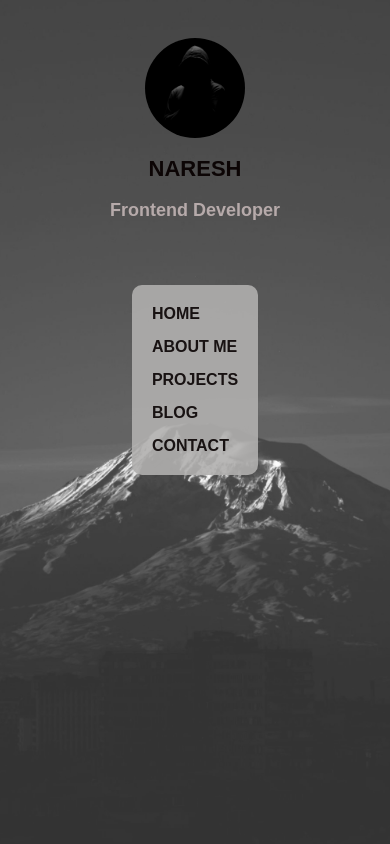
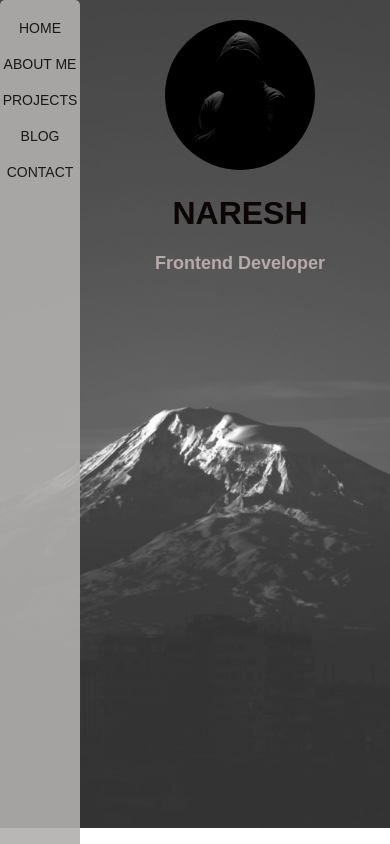
Before and after one commit to Naresh2207/eazybyts-portfolio, a React (Create React App) app: page / in a window 390 px wide. Built offline with nearby package versions, Linux system fonts and the light colour scheme.

Commit message:
Made Home page mobile responsive

```diff
--- a/src/components/Home.js
+++ b/src/components/Home.js
@@ -1,6 +1,6 @@
 import React from "react";
 import { Link } from "react-router-dom";
-import "../style/Home.css";
+import "../style/Home.css"; // Make sure this path matches your CSS file
 
 const Home = () => {
   return (
@@ -8,7 +8,7 @@ const Home = () => {
       {/* Background */}
       <div className="background"></div>
 
-      {/* Personal Section */}
+      {/* Personal */}
       <div className="personal">
         <img src="/Dark-Black-pfp.jpg" alt="profile pic" />
         <h1>NARESH</h1>
--- a/src/style/Home.css
+++ b/src/style/Home.css
@@ -1,24 +1,16 @@
-/* Background Image */
+/* Background stays the same */
 .background {
   background-image: url("./bk8.jpg");
   background-size: cover;
   background-position: center;
   position: fixed;
-  inset: 0;
-  width: 100vw;
-  height: 100vh;
+  top: -16px;
+  left: 0;
+  right: 0;
+  width: 100%;
+  height: 100%;
   opacity: 0.8;
   z-index: -1;
-}
-
-/* Wrap layout */
-.wrap {
-  display: flex;
-  flex-direction: row;
-  justify-content: space-between;
-  align-items: center;
-  padding: 20px;
-  flex-wrap: wrap;
 }
 
 /* Personal Section */
@@ -28,75 +20,81 @@
 }
 
 .personal > img {
-  width: 120px;
-  height: 120px;
-  border-radius: 50%;
-  object-fit: cover;
+  width: 11%;
+  border-radius: 85%;
+  margin-top: 0%;
 }
 
 .personal > h1 {
   color: rgb(12, 5, 5);
-  font-size: 28px;
 }
 
 .personal > h3 {
   color: rgb(182, 170, 170);
-  font-size: 20px;
+  font-size: 25px;
 }
 
 /* Sidebar */
-.sidebar {
-  display: flex;
-  justify-content: center;
-  width: 100%;
-  margin-top: 30px;
-}
-
 .sidebar > ul {
   display: flex;
-  flex-direction: row;
-  flex-wrap: wrap;
-  gap: 20px;
-  background-color: rgba(177, 176, 174, 0.9);
+  flex-direction: column;
+  gap: 50px;
+  background-color: rgb(177, 176, 174);
+  width: 100px;
+  height: 98%;
   list-style-type: none;
-  padding: 15px 25px;
-  border-radius: 10px;
-  opacity: 1;
+  position: absolute;
+  top: -16px;
+  left: 0;
+  padding: 5%;
+  border-radius: 5px;
+  opacity: 0.5;
+  cursor: pointer;
 }
 
 .sidebar > ul > li > a {
   color: rgb(24, 18, 18);
   text-decoration: none;
-  font-weight: bold;
 }
 
 .sidebar > ul > li > a:hover {
   color: yellow;
 }
 
-/* Mobile Responsive */
+/* ------------------------------ */
+/* 📱 MOBILE RESPONSIVE SECTION  */
+/* ------------------------------ */
 @media screen and (max-width: 768px) {
-  .wrap {
-    flex-direction: row;
-     align-items: center;
+  .sidebar > ul {
+    position: fixed;
+    left: 0;
+    top: -16;
+    bottom: 0;
+    width: 80px;
+    height: 100vh;
+    flex-direction: column;
+    justify-content: flex-start;
+    align-items: center;
+    gap: 20px;
+    padding: 20px 0;
+    overflow-y: auto;
+    opacity: 0.9;
+  }
+
+  .personal {
+    margin-left: 90px; /* push personal section right */
   }
 
   .personal > img {
-    width: 100px;
-    height: 100px;
-  }
-
-  .personal > h1 {
-    font-size: 22px;
+    width: 50%;
   }
 
   .personal > h3 {
     font-size: 18px;
   }
 
-  .sidebar > ul {
-    flex-direction: column;
-    gap: 15px;
-    padding: 20px;
+  .sidebar > ul > li {
+    font-size: 14px;
+
   }
 }
--- a/src/style/Project.css
+++ b/src/style/Project.css
@@ -96,4 +96,91 @@ button {
   .wrap {
     flex-direction: column;
   }
+
+
+
+button {
+  border-radius: 5px;
+  border: none;
+  background-color: green;
+  color: beige;
+  width: 90px;
+  height: 30px;
 }
+
+.heading {
+  text-align: center;
+}
+.heading > p {
+  color: gray;
+  font-family: Verdana, Geneva, Tahoma, sans-serif;
+  font-size: 10px;
+}
+.heading > h1 {
+  color: brown;
+  font-size: 35px;
+}
+
+.bdy1 {
+  width: 50%;
+  height: 50%;
+}
+
+.bdy1 > a > button {
+  border-radius: 5px;
+  border: none;
+  background-color: brown;
+  color: beige;
+  width: 90px;
+  height: 30px;
+}
+
+.bdy {
+  display: flex;
+
+  flex-direction: row;
+}
+
+/* body1 */
+.bdy1 > img {
+  width: 400px;
+  height: 400px;
+  margin-left: 2%;
+}
+.bdy1 > h1 {
+  color: brown;
+}
+.bdy1 > p {
+  color: gray;
+  font-family: Verdana, Geneva, Tahoma, sans-serif;
+}
+/* body2 */
+
+.bdy2 {
+  width: 48%;
+  height: 50%;
+  margin-left: 3%;
+}
+
+.bdy2 > a > button {
+  border-radius: 5px;
+  border: none;
+  background-color: brown;
+  color: beige;
+  width: 90px;
+  height: 30px;
+}
+.bdy2 > img {
+  width: 291px;
+  height: 400px;
+  margin-right: 2%;
+}
+.bdy2 > h1 {
+  color: brown;
+}
+.bdy2 > p {
+  color: gray;
+  font-family: Verdana, Geneva, Tahoma, sans-serif;}
+
+
+}
```
